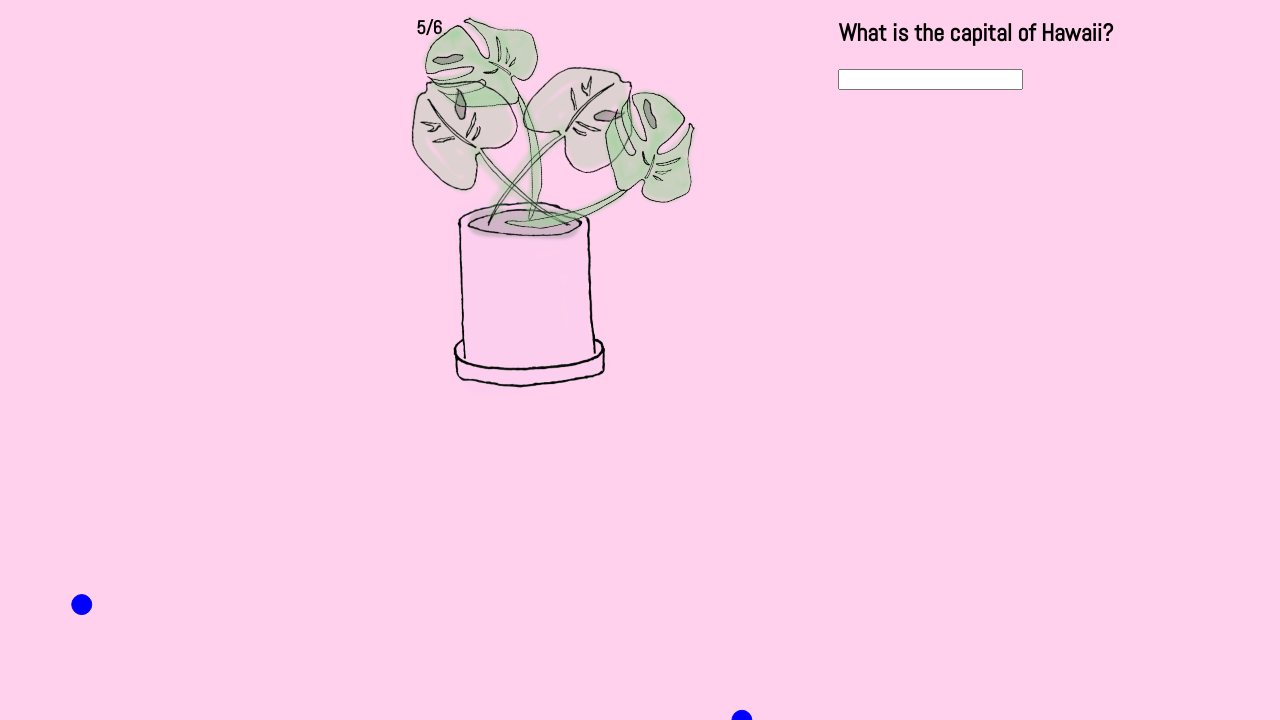
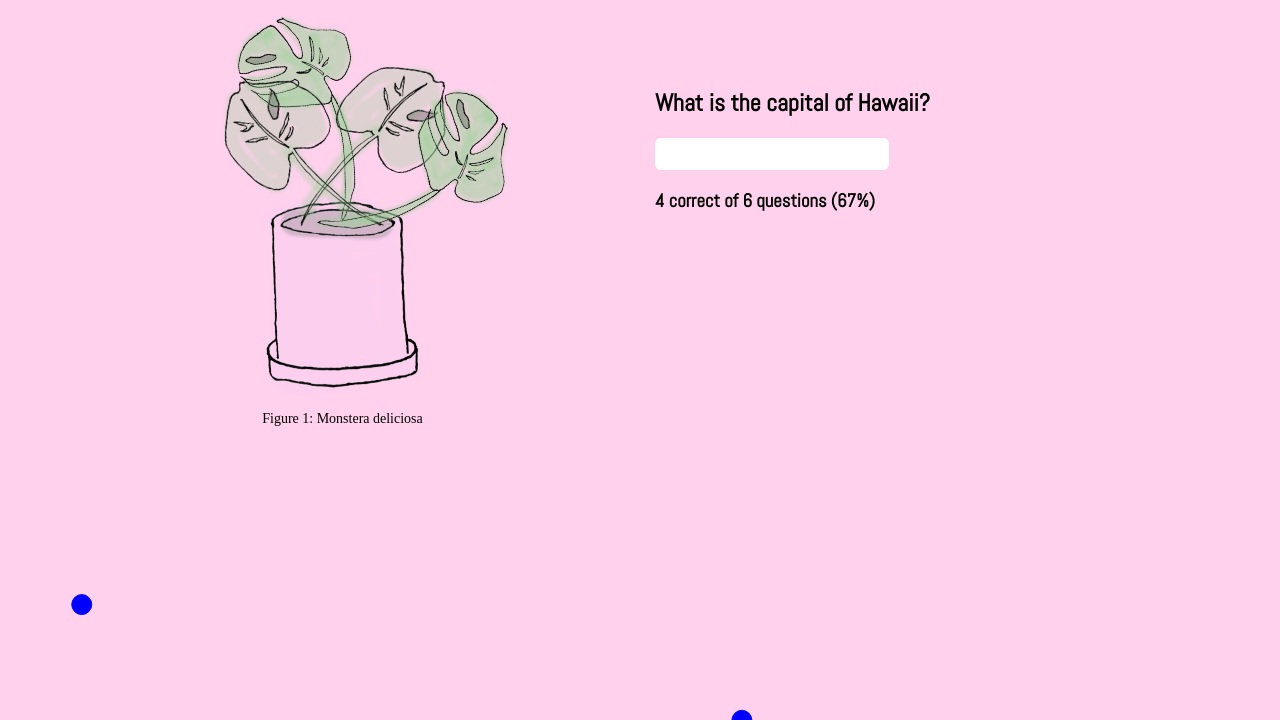
Before and after one commit to amandayhuang/flora, a website built with webpack: page index.html in a window 1280 px wide. Shown: the part 80-800 px from the top of the page. Built offline with nearby package versions, Linux system fonts and the light colour scheme.

Commit message:
html skeleton

```diff
--- a/index.html
+++ b/index.html
@@ -38,9 +38,7 @@
                     <img class="leaf l2" src="/src/images/monstera_2.png">
                     <img class="leaf l3" src="/src/images/monstera_2.png">
                     <img class="leaf l4" src="/src/images/monstera_1.png">
-                </div>
-                <div class="score">
-                    <h3> 5/6 <h3>
+                    <p class="caption">Figure 1: Monstera deliciosa</p>
                 </div>
             </div>
             <div class="body-right">
@@ -51,6 +49,9 @@
                     <form>
                         <input type="text">
                     </form>
+                </div>
+                <div class="score">
+                    <h3> 4 correct of 6 questions (67%) <h3>
                 </div>
             </div>
         </div>
--- a/src/styles/index.scss
+++ b/src/styles/index.scss
@@ -99,6 +99,14 @@ body{
     /* transform: scaleX(-1); */
 }
 
+.caption{
+    top:400px;
+    left:20px;
+    font-size:14px;
+    position: relative;
+    font-family: "Times New Roman", Times, serif;
+}
+
 .appear{
     visibility: visible;
     opacity: 1;
@@ -109,15 +117,24 @@ body{
     display: flex;
     flex-direction: column;
     align-items: center;
-    width:66%;
+    width:50%;
 }
 
 .body-right{
     display: flex;
     flex-direction: column;
-    width:34%;
+    width:50%;
+    margin-top:70px;
+    margin-left:30px;
 }
 
 .score{
     position: relative;
 }
+
+.form input{
+    border-radius: 6px;
+    border: none;
+    height:30px;
+    width:230px;
+}
```
